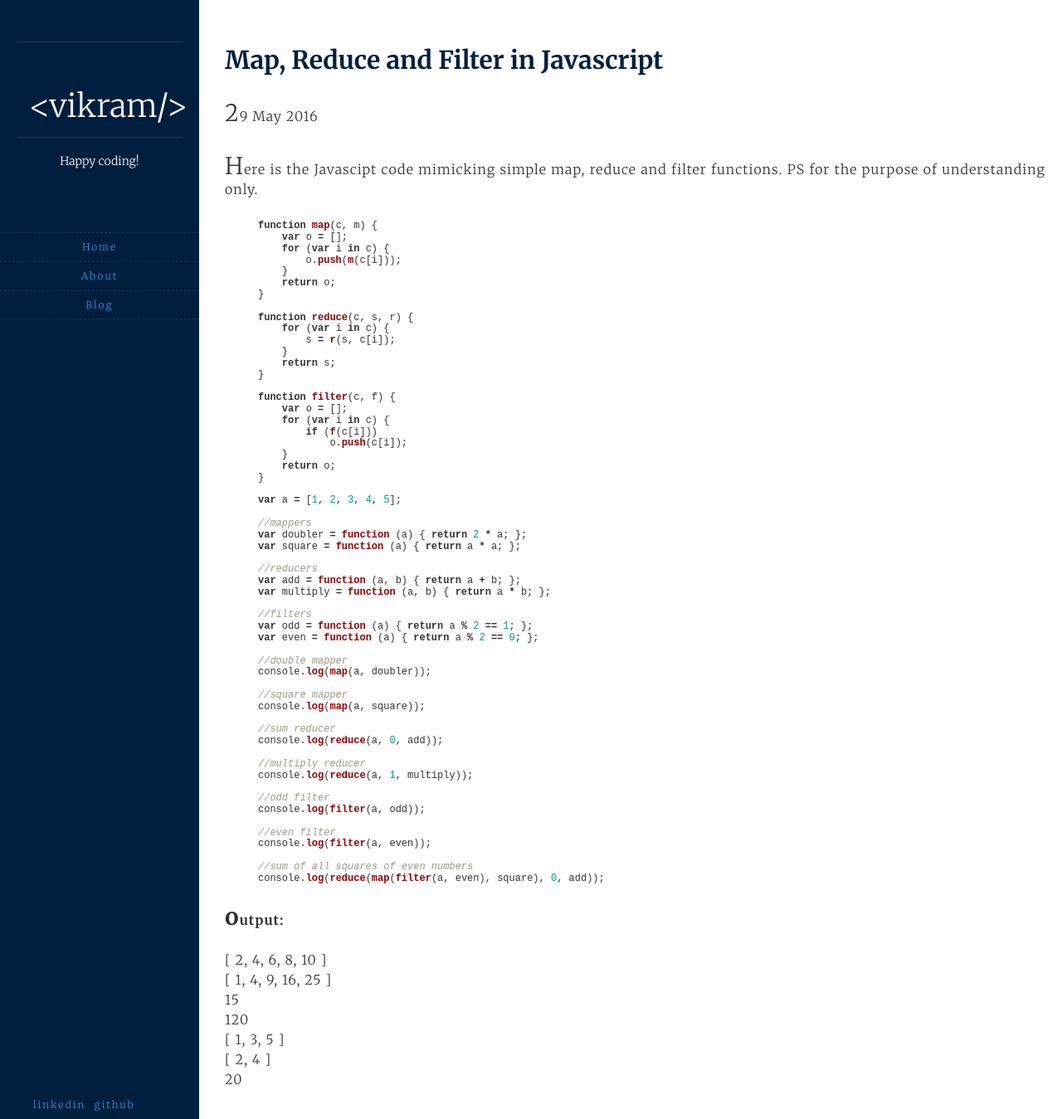
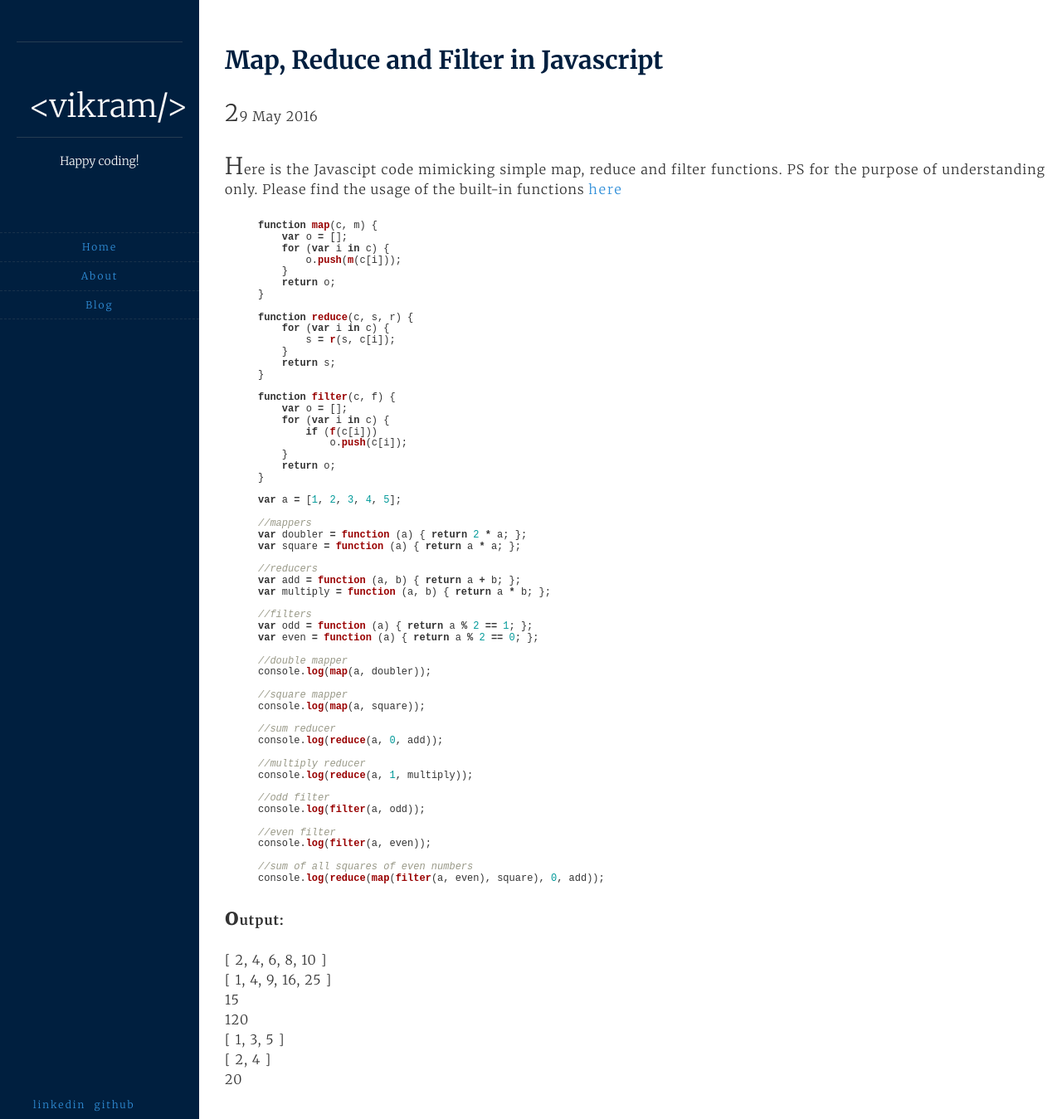
Before and after one commit to srirangamv/srirangamv.github.io, a Jekyll site: the page built from _posts/2016-05-29-vikram-srirangam-javascript-mapreduce-filter-demo.md, in a window 1280 px wide. Shown: the whole page at 83% size. Built offline with Jekyll 4.4.1, drawn with Linux system fonts in a browser that asks for light colours; nearby versions of some CDN libraries; library files that are not in the unit come from our copies.

Commit message:
corrected.

```diff
--- a/_posts/2016-05-29-vikram-srirangam-javascript-mapreduce-filter-demo.md
+++ b/_posts/2016-05-29-vikram-srirangam-javascript-mapreduce-filter-demo.md
@@ -4,7 +4,7 @@
 date: 2016-05-29
 ---
 
-<p>Here is the Javascipt code mimicking simple map, reduce and filter functions. PS for the purpose of understanding only.</p>
+<p>Here is the Javascipt code mimicking simple map, reduce and filter functions. PS for the purpose of understanding only. Please find the usage of the built-in functions <a href="http://elijahmanor.com/reducing-filter-and-map-down-to-reduce/">here</a></p>
 
 {% highlight javascript %}
 
```
